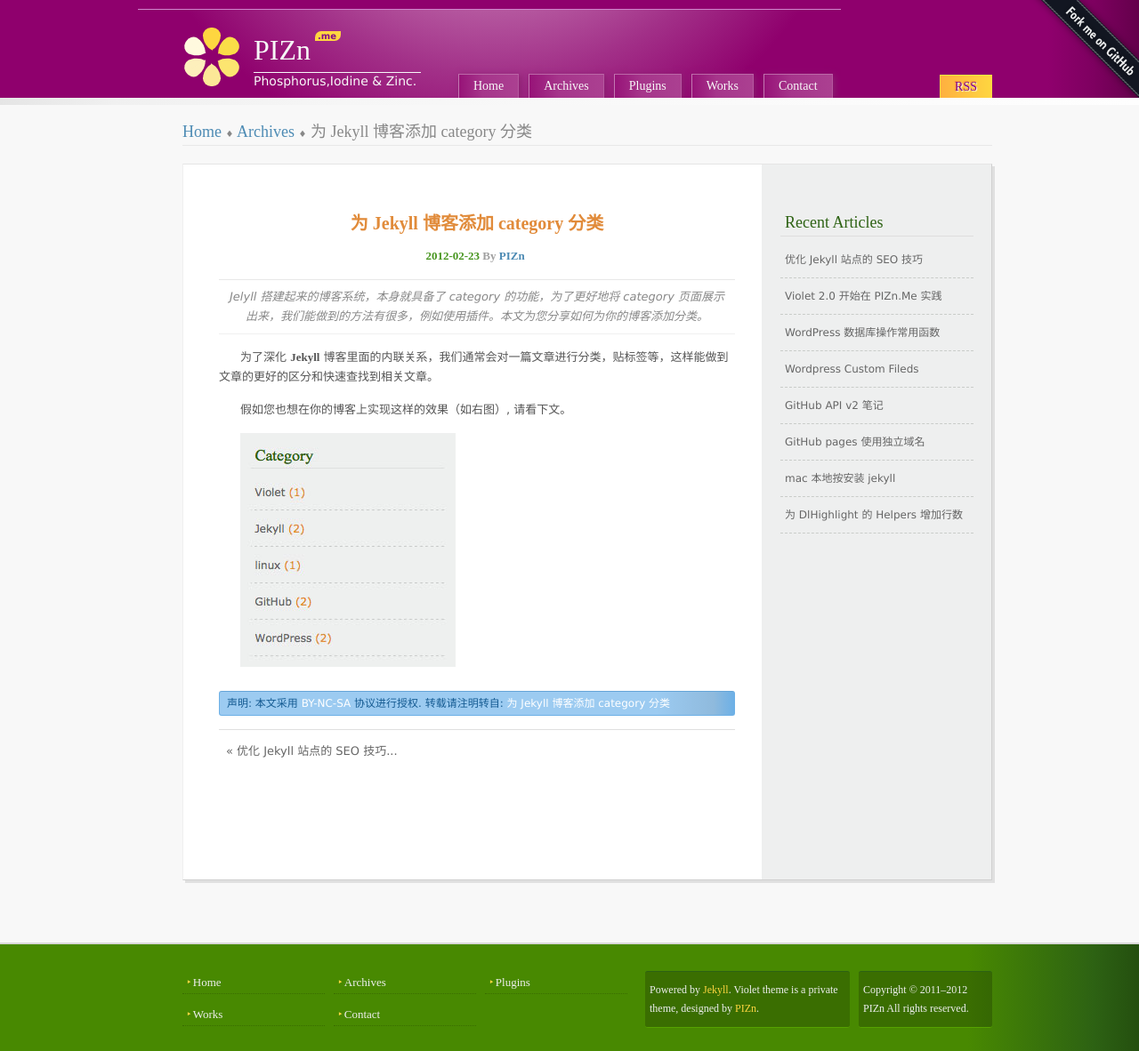
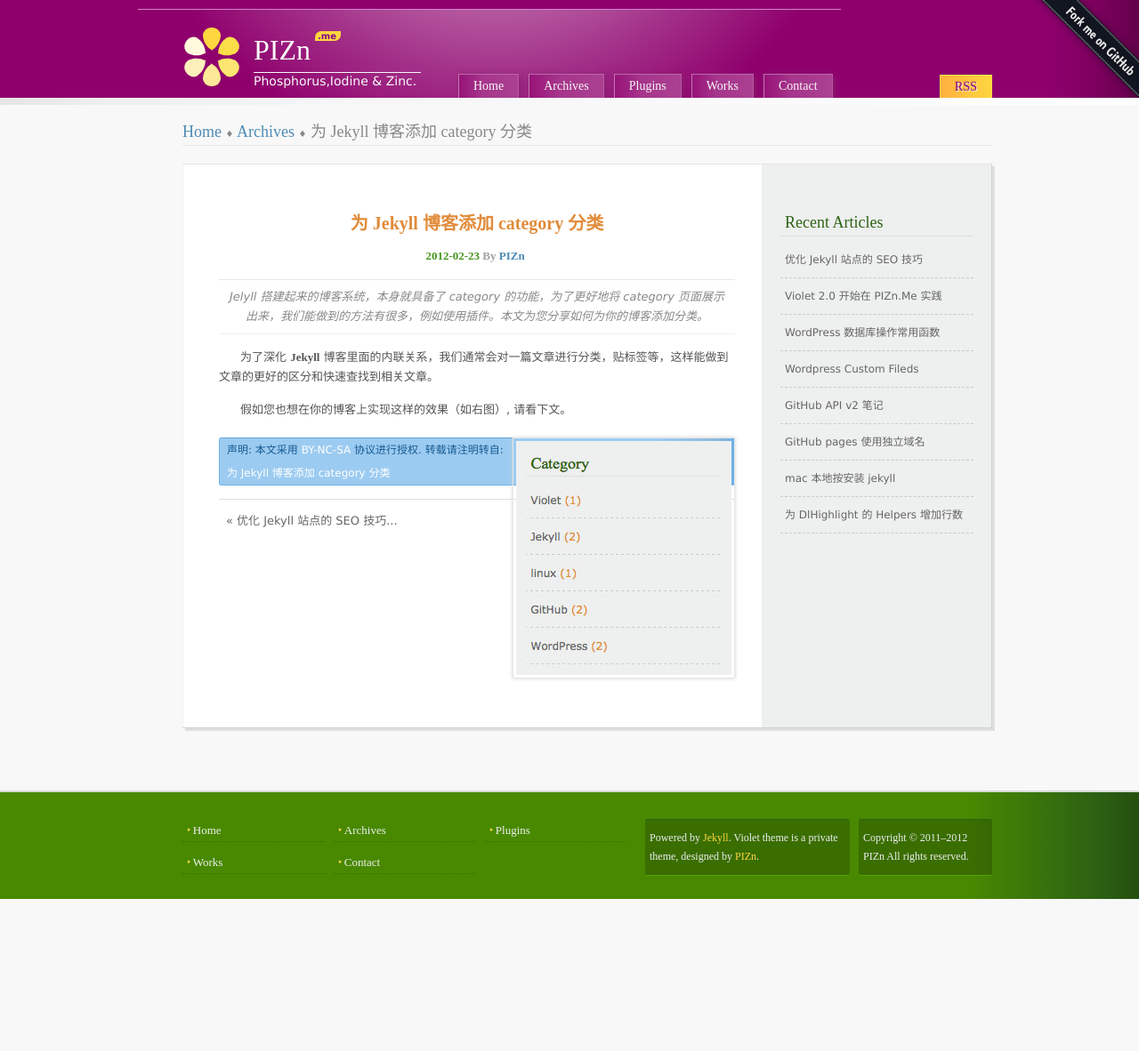
Before and after one commit to pizn/pizn.github.com, a Jekyll site: the page built from _posts/2012-02-23-use-category-plugin-for-jekyll-blog.md, in a window 1280 px wide. Shown: the whole page at 89% size. Built offline with Jekyll 4.4.1, drawn with Linux system fonts in a browser that asks for light colours; Markdown is read by kramdown in place of the engine named in the settings; comment, search, counter and statistics services are not loaded; after the commit the page ends 1011 px from its top, so only the background shows below that.

Commit message:
add style

```diff
--- a/css/violet.css
+++ b/css/violet.css
@@ -1057,6 +1057,29 @@ p.v-my-face { padding-bottom: 0; margin-bottom: 10px;}
     border-top: 1px solid #e8e8e8;
     border-bottom: 1px solid #f0f0f0;
 }
+.v-entry img.img-right {
+    margin: 5px 0px 5px 10px;
+    display: inline;
+    float: right;
+    padding: 3px 3px;
+    border: 1px solid #e8e8e8;
+    box-shadow: 0 0 4px #d0d0d0;
+}
+.v-entry img.img-center {
+    margin: 5px auto;
+    display: block;
+    padding: 3px 3px;
+    border: 1px solid #e8e8e8;
+    box-shadow: 0 0 4px #d0d0d0;
+}
+.v-entry img.img-left {
+    margin: 5px 10px 5px 0;
+    display: inline;
+    float: left;
+    padding: 3px 3px;
+    border: 1px solid #e8e8e8;
+    box-shadow: 0 0 4px #d0d0d0;
+}
 
 .v-announce {
     margin: 20px 10px 15px 0;
```
